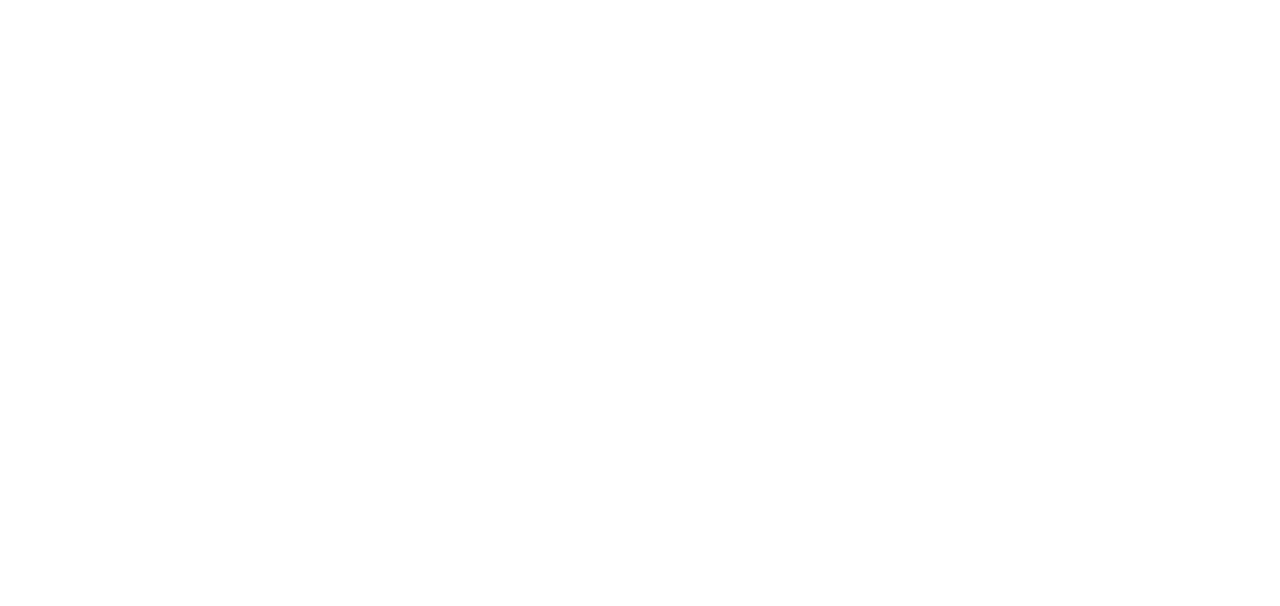
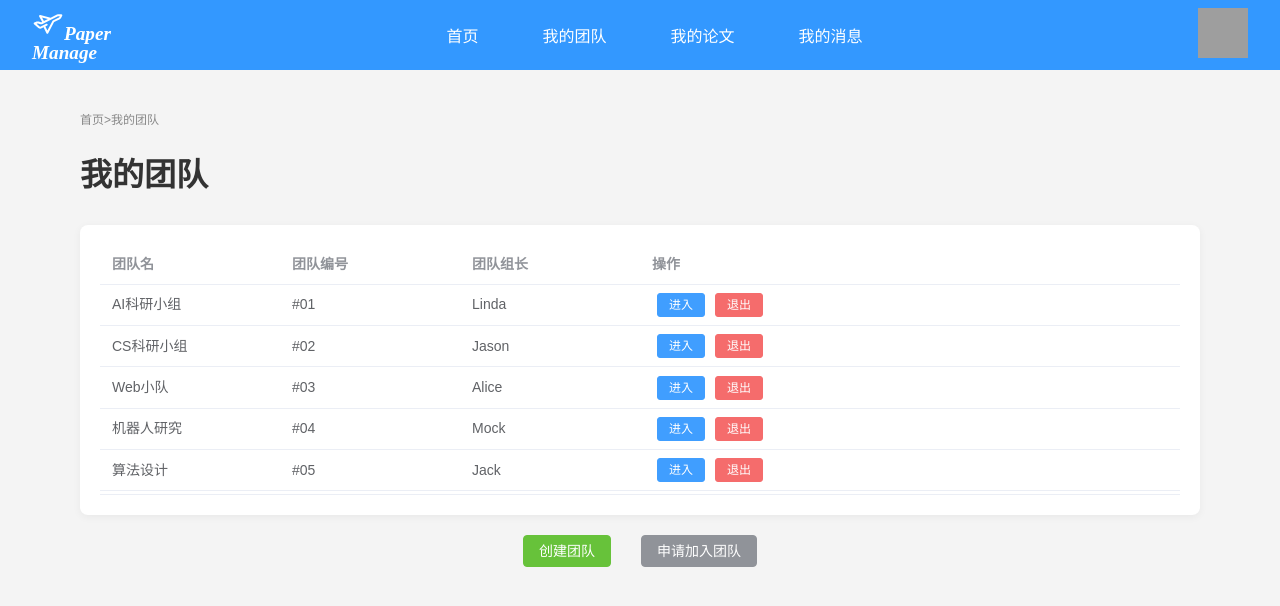
Before and after one commit to NingNZ/Paper-Manage-System, a Vue app in the folder vueProject/: page /myteam in a window 1280 px wide. Before the commit this address had no page. Shown: the top 606 px of the page. Built offline with nearby package versions, Linux system fonts and the light colour scheme; grey boxes are pictures that could not be loaded.

Commit message:
加入了我的团队页面以及相应的跳转，改动了bar.vue,route.js，新加了MyTeam.vue

```diff
--- a/vueProject/components/bar.vue
+++ b/vueProject/components/bar.vue
@@ -6,7 +6,7 @@
       </div>
       <nav class="menu">
         <a href="/">首页</a>
-        <a href="/other">我的团队</a>
+        <a href="/myteam">我的团队</a>
         <a href="#">我的论文</a>
         <a href="/notice">我的消息</a>
       </nav>
--- /dev/null
+++ b/vueProject/pages/MyTeam.vue
@@ -0,0 +1,122 @@
+<!-- MainPage.vue -->
+<script setup>
+import bar from "../components/bar.vue";
+import { ref } from 'vue';
+
+const tableData = ref([
+  { name: 'AI科研小组', number: '#01', leader: 'Linda' },
+  { name: 'CS科研小组', number: '#02', leader: 'Jason' },
+  { name: 'Web小队', number: '#03', leader: 'Alice' },
+  { name: '机器人研究', number: '#04', leader: 'Mock' },
+  { name: '算法设计', number: '#05', leader: 'Jack' },
+]);
+
+const currentPage = ref(1);
+const pageSize = ref(5);
+</script>
+
+<template>
+  <div class="container">
+    <bar />
+
+    <main class="main-content">
+      <div class="breadcrumb">首页&gt;我的团队</div>
+      <h1 class="title">我的团队</h1>
+
+      <div class="table-wrapper">
+        <el-table :data="tableData" height="250" style="width: 100%;">
+          <el-table-column prop="name" label="团队名" width="180" />
+          <el-table-column prop="number" label="团队编号" width="180" />
+          <el-table-column prop="leader" label="团队组长" width="180" />
+          <el-table-column label="操作">
+            <template #default>
+                <router-link to="/other">
+                    <el-button type="primary" size="small" class="action-btn">进入</el-button>
+                </router-link>
+
+                <el-button type="danger" size="small" class="action-btn">退出</el-button>
+
+
+            </template>
+          </el-table-column>
+        </el-table>
+      </div>
+
+      <div class="actions">
+        <el-button type="success" class="action-btn">创建团队</el-button>
+        <el-button type="info" class="action-btn">申请加入团队</el-button>
+      </div>
+
+      <div class="pagination">
+        <el-pagination
+          background
+          layout="prev, pager, next, sizes, jumper"
+          :total="15"
+          :page-size="pageSize"
+          :current-page="currentPage"
+          @current-change="(val) => currentPage = val"
+        />
+      </div>
+    </main>
+  </div>
+</template>
+
+<style scoped>
+.container {
+  min-height: 100vh;
+  background-color: #f4f4f4;
+  display: flex;
+  flex-direction: column;
+}
+
+.main-content {
+  flex: 1;
+  padding: 40px 80px;
+}
+
+.breadcrumb {
+  font-size: 12px;
+  color: #888;
+  margin-bottom: 20px;
+}
+
+.title {
+  font-size: 32px;
+  color: #333;
+  margin-bottom: 30px;
+}
+
+.table-wrapper {
+  max-height: 260px;
+  overflow-y: auto;
+  margin-bottom: 20px;
+  border-radius: 8px;
+  background-color: white;
+  padding: 20px;
+  box-shadow: 0 2px 8px rgba(0, 0, 0, 0.05);
+}
+
+/* 按钮 hover 效果 */
+.action-btn {
+  transition: all 0.3s ease;
+  margin: 0 5px;
+}
+
+.action-btn:hover {
+  filter: brightness(1.1);
+  box-shadow: 0 2px 8px rgba(0, 0, 0, 0.15);
+}
+
+.actions {
+  margin: 20px 0;
+  display: flex;
+  gap: 20px;
+  justify-content: center;
+}
+
+.pagination {
+  display: flex;
+  justify-content: center;
+  margin-top: 10px;
+}
+</style>
--- a/vueProject/route.js
+++ b/vueProject/route.js
@@ -3,11 +3,13 @@ import MyNotices from "./pages/MyNotices.vue";
 import Home from "./pages/Home.vue"
 import ManageTeamArticle from "./pages/ManageTeamArticle.vue"
 import SearchResult from "./pages/SearchResult.vue"
+import MyTeam from "./pages/MyTeam.vue"
 
 const routes=[
     {path:'/',component:Home},
     {path:'/notice',component:MyNotices},
     {path:'/search',component:SearchResult},
+    {path:'/myteam',component:MyTeam},
     {path:'/other',component:ManageTeamArticle}
 ]
 const router = createRouter({
```
